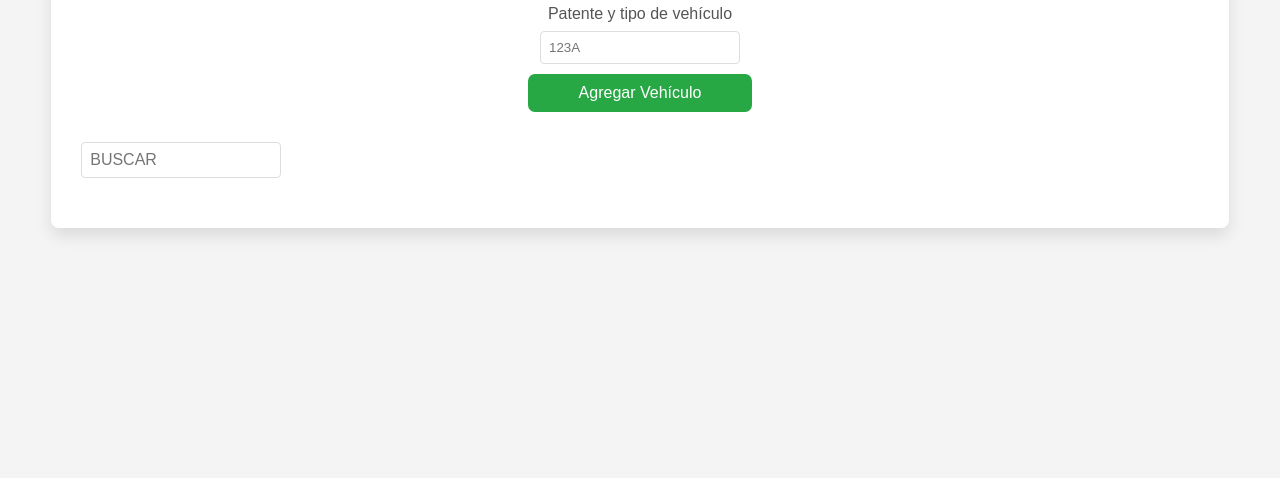
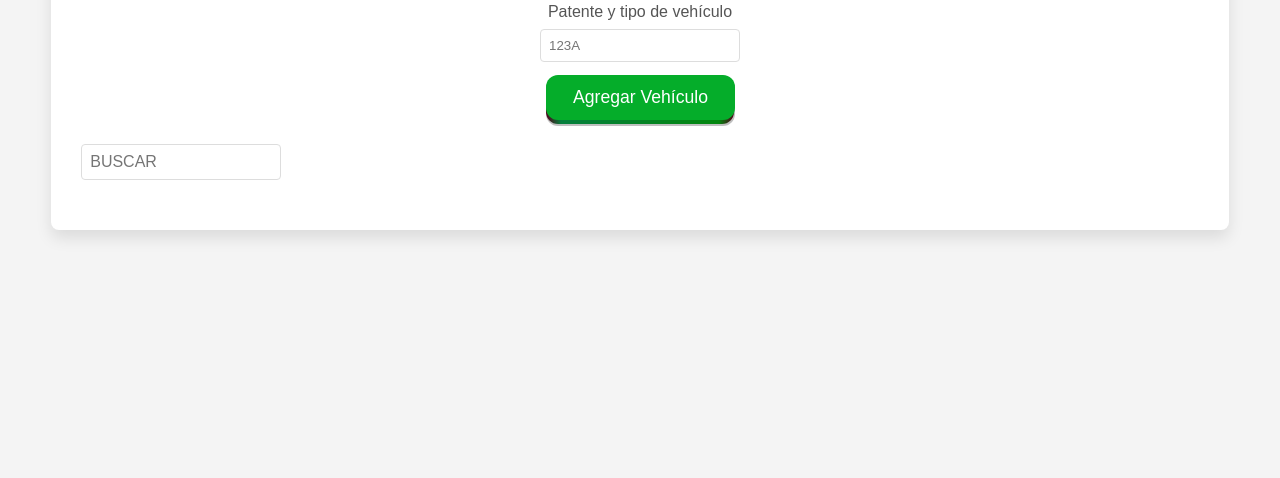
Before and after one commit to Ivanezqlopez/GarageTimer, a plain HTML site: page index.html in a window 1280 px wide. Shown: the part 322-800 px from the top of the page. Drawn offline with Linux system fonts and the light colour scheme.

Commit message:
Cambio de boton Agregar Vehiculo

```diff
--- a/css/styles.css
+++ b/css/styles.css
@@ -58,20 +58,96 @@ input[type="text"] {
 
 }
 
+/* From Uiverse.io by cssbuttons-io */
 button {
-    width: 100%;
-    padding: 10px;
-    background-color: #28a745;
-    border: none;
-    color: #fff;
-    border-radius: 7px;
-    cursor: pointer;
-    font-size: 16px;
-    margin-bottom: 10px;
+ margin-top: 0.5em;
+ position: relative;
+ border: none;
+ background: transparent;
+ padding: 0;
+ cursor: pointer;
+ outline-offset: 4px;
+ transition: filter 250ms;
+ user-select: none;
+ touch-action: manipulation;
+}
+
+.shadow {
+ position: absolute;
+ top: 0;
+ left: 0;
+ width: 100%;
+ height: 100%;
+ border-radius: 12px;
+ background: hsl(0deg 0% 0% / 0.25);
+ will-change: transform;
+ transform: translateY(2px);
+ transition: transform
+    600ms
+    cubic-bezier(.3, .7, .4, 1);
+}
+
+.edge {
+ position: absolute;
+ top: 0;
+ left: 0;
+ width: 100%;
+ height: 100%;
+ border-radius: 12px;
+ background: linear-gradient(
+    to left,
+    hsl(340deg 100% 16%) 0%,
+    hsl(125, 96%, 27%) 8%,
+    hsl(147, 92%, 26%) 92%,
+    hsl(340deg 100% 16%) 100%
+  );
+}
+
+.front {
+ display: block;
+ position: relative;
+ padding: 12px 27px;
+ border-radius: 12px;
+ font-size: 1.1rem;
+ color: white;
+ background: hsl(133, 94%, 35%);
+ will-change: transform;
+ transform: translateY(-4px);
+ transition: transform
+    600ms
+    cubic-bezier(.3, .7, .4, 1);
 }
 
 button:hover {
-    background-color: #218838;
+ filter: brightness(110%);
+}
+
+button:hover .front {
+ transform: translateY(-6px);
+ transition: transform
+    250ms
+    cubic-bezier(.3, .7, .4, 1.5);
+}
+
+button:active .front {
+ transform: translateY(-2px);
+ transition: transform 34ms;
+}
+
+button:hover .shadow {
+ transform: translateY(4px);
+ transition: transform
+    250ms
+    cubic-bezier(.3, .7, .4, 1.5);
+}
+
+button:active .shadow {
+ transform: translateY(1px);
+ transition: transform 34ms;
+}
+
+button:focus:not(:focus-visible) {
+ outline: none;
 }
 
 #tipoVehiculoSelector {
--- a/index.html
+++ b/index.html
@@ -16,7 +16,14 @@
 
             <label for="patente">Patente y tipo de vehículo</label>
             <input type="text" id="patente" placeholder="123A" maxlength="4">
-            <button id="agregarVehiculo">Agregar Vehículo</button>
+
+
+            <button id="agregarVehiculo">
+                <span class="shadow"></span>
+                <span class="edge"></span>
+                <span class="front text"> Agregar  Vehículo
+                </span>
+            </button>
 
         </div>
 
```
